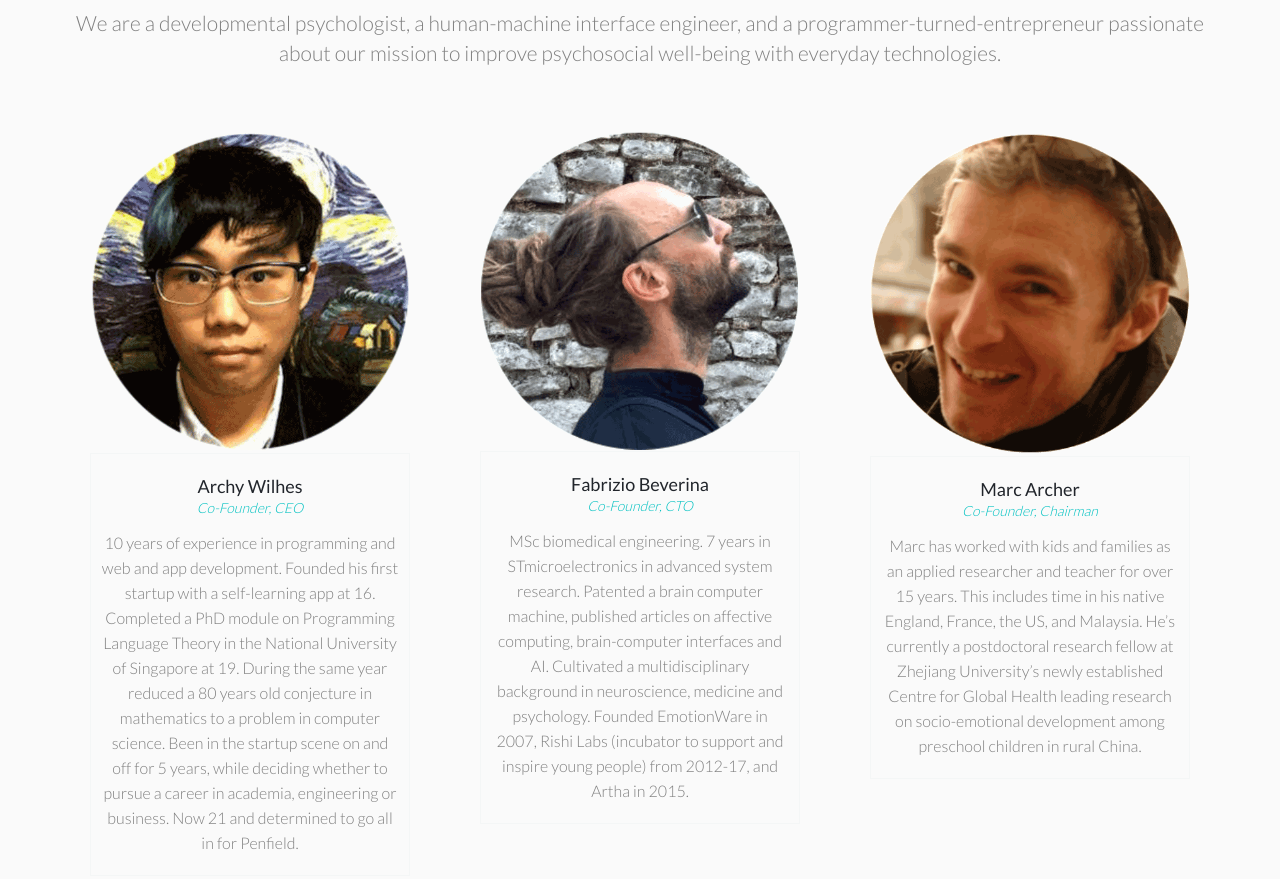
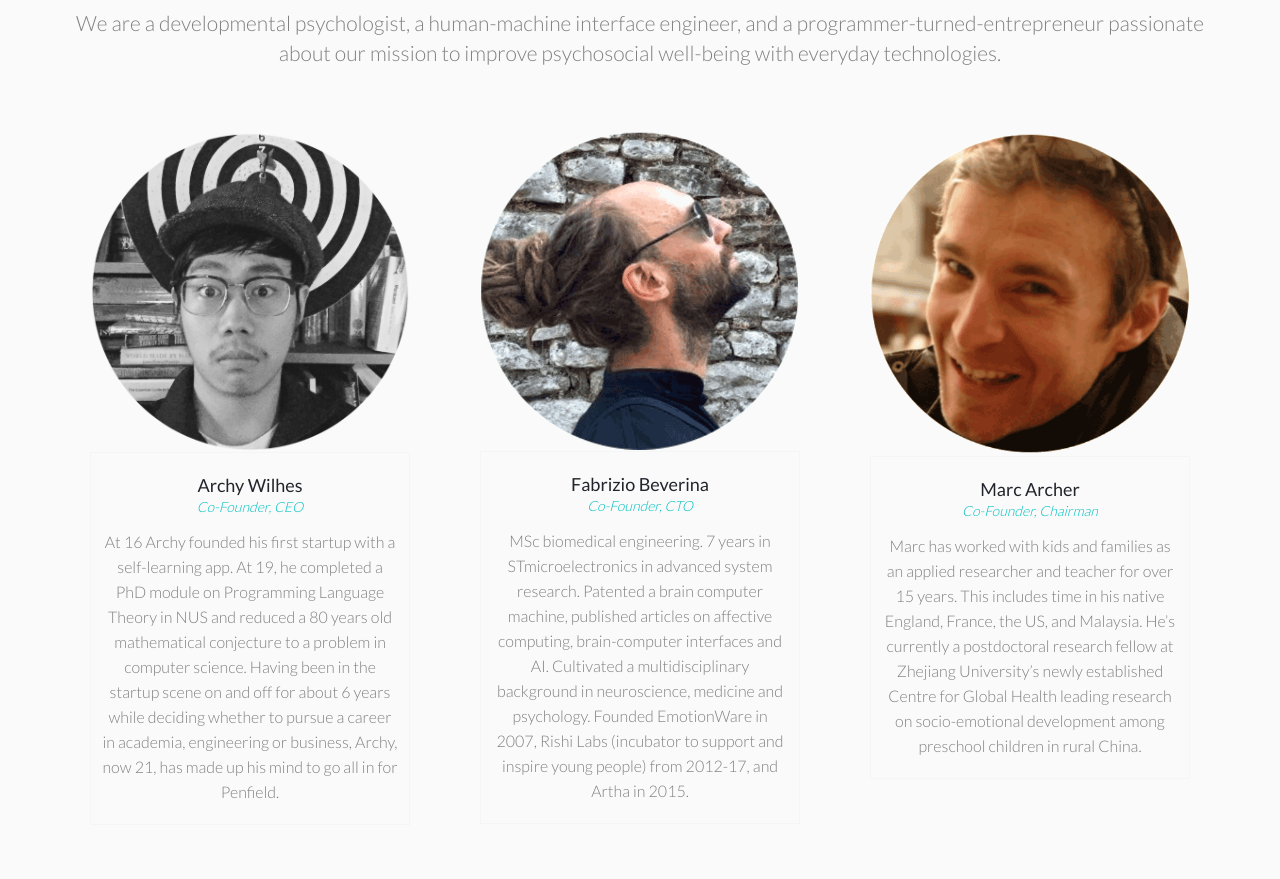
Before and after one commit to penfield-io/penfield-io.github.io, a plain HTML site: page index.html in a window 1280 px wide. Shown: the part 5060-5939 px from the top of the page. Drawn offline with nearby package versions, Linux system fonts and the light colour scheme.

Commit message:
new photo

```diff
--- a/index.html
+++ b/index.html
@@ -380,7 +380,7 @@ specially designed with insights from developmental psychology.
                         <div class="team style2">
                             <div class="team-header">
                                 <div class="team-layer" style="display: none;"></div>
-                                <img class="box" src="img/team/aq.png" alt="">
+                                <img class="box" src="img/team/ArchyWilhes.png" alt="">
                                 <ul class="social inline-block" style="margin-top: -21px; display: none;">
 
 
@@ -410,7 +410,7 @@ specially designed with insights from developmental psychology.
                             <div class="team-date">
                                 <h6>Archy Wilhes</h6>
                                 <i class="piksell-color small-text">Co-Founder, CEO</i>
-                                <p>10 years of experience in programming and web and app development. Founded his first startup with a self-learning app at 16. Completed a PhD  module on Programming Language Theory in the National University of Singapore at 19. During the same year reduced a 80 years old conjecture in mathematics to a problem in computer science. Been in the startup scene on and off for 5 years, while deciding whether to pursue a career in academia, engineering or business. Now 21 and determined to go all in for Penfield.</p>
+                                <p>At 16 Archy founded his first startup with a self-learning app. At 19, he completed a PhD module on Programming Language Theory in NUS and reduced a 80 years old mathematical conjecture to a problem in computer science. Having been in the startup scene on and off for about 6 years while deciding whether to pursue a career in academia, engineering or business, Archy, now 21, has made up his mind to go all in for Penfield.</p>
                             </div>
                         </div><!-- end team-style3 -->
                     </div>
```
Also changed, not shown: img/team/ArchyWilhes.png (added), img/team/aq.png (deleted).
